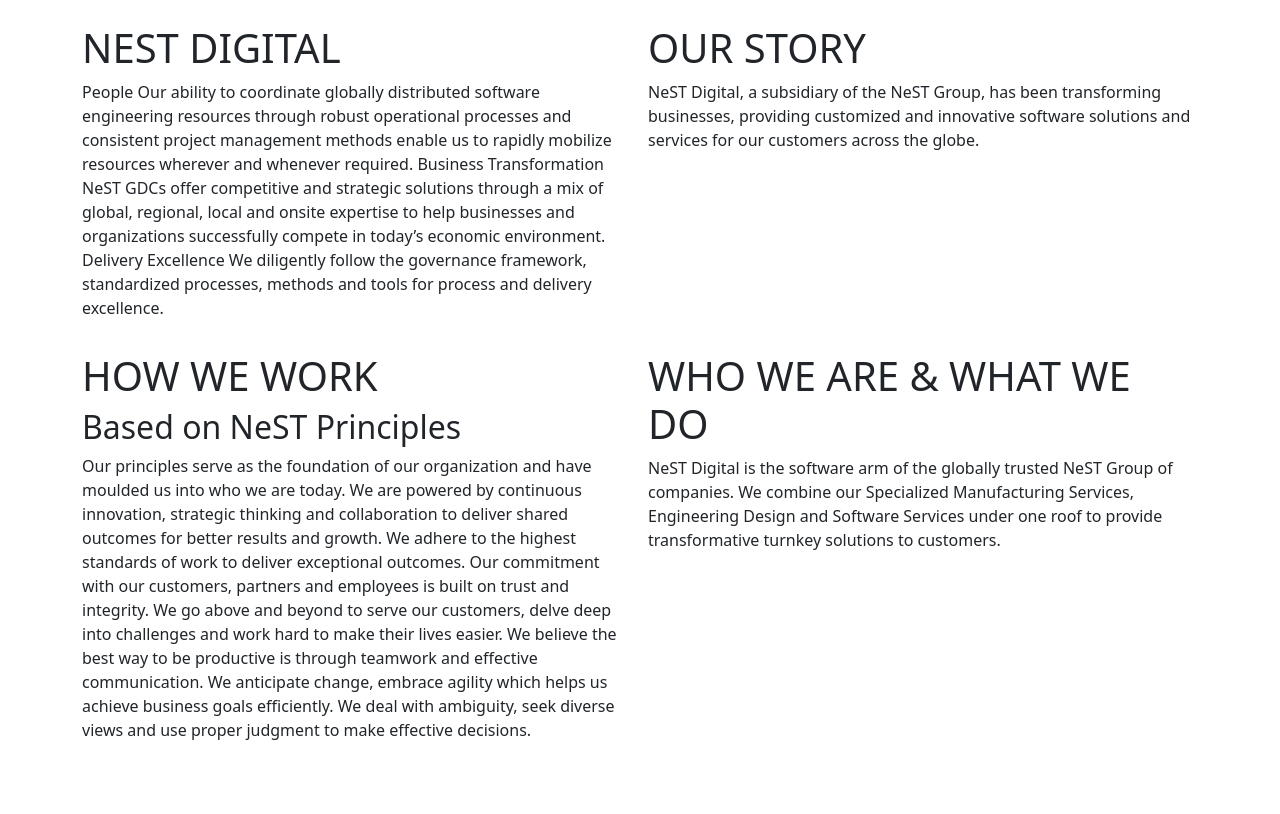
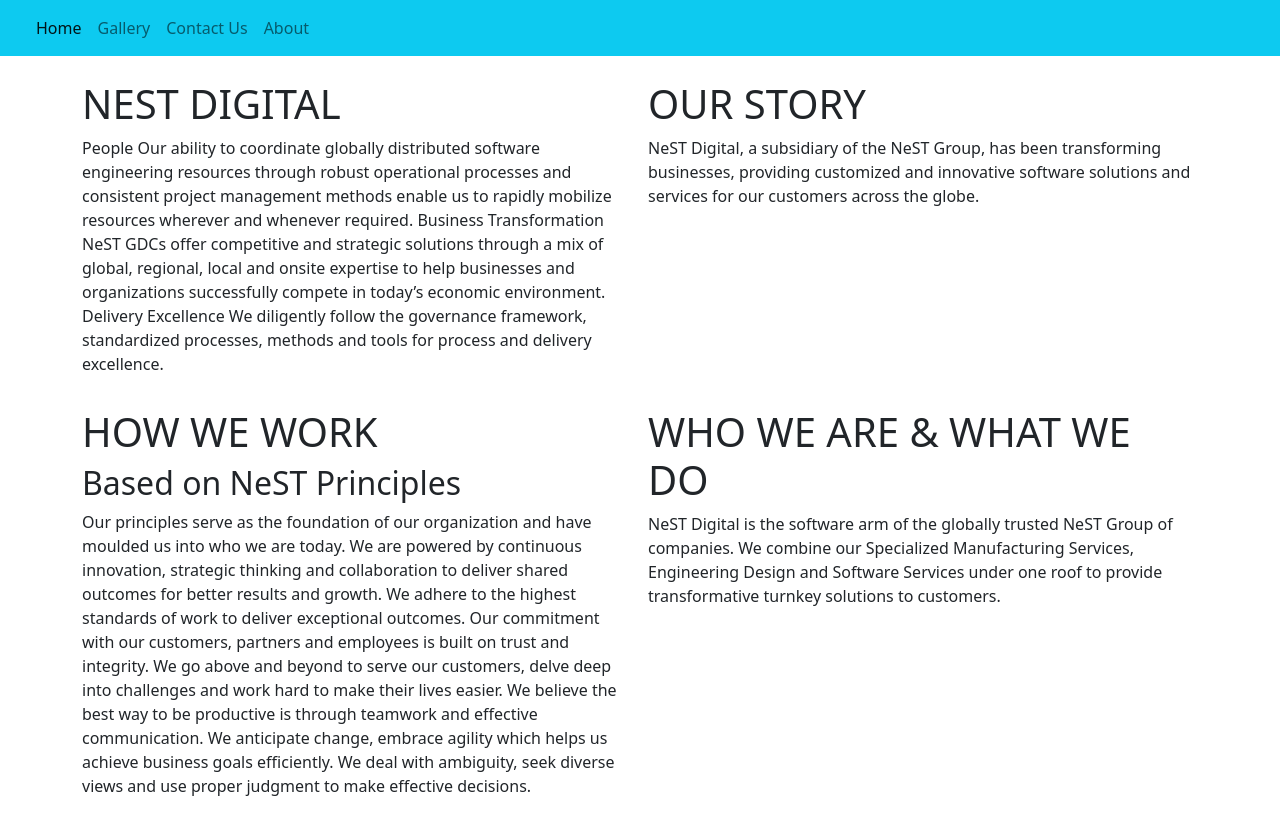
Before and after one commit to vishnubabu98/nestdigitalapp, an Angular app: page /about in a window 1280 px wide. Before the commit this address led to /. Built offline with nearby package versions, Linux system fonts and the light colour scheme.

Commit message:
add navbar in home

```diff
--- a/src/app/about/about.component.html
+++ b/src/app/about/about.component.html
@@ -1,5 +1,4 @@
-
-
+<app-navbar-home></app-navbar-home>
 <div class="container mt-4">
     <div class="row">
         <div class="col col-12 col-sm-12 col-md-12 col-lg-12 col-xl-12 col-xxl-12">
--- a/src/app/app.component.html
+++ b/src/app/app.component.html
@@ -1,2 +1,2 @@
-<app-about></app-about>
+
 <router-outlet></router-outlet>
--- a/src/app/app.module.ts
+++ b/src/app/app.module.ts
@@ -1,4 +1,4 @@
-import { NgModule } from '@angular/core';
+import { Component, NgModule } from '@angular/core';
 import { BrowserModule } from '@angular/platform-browser';
 
 import { AppRoutingModule } from './app-routing.module';
@@ -7,6 +7,27 @@
 import { ContactusComponent } from './contactus/contactus.component';
 import { GalleryComponent } from './gallery/gallery.component';
 import { AboutComponent } from './about/about.component';
+import { NavbarHomeComponent } from './navbar-home/navbar-home.component';
+import { Route, RouterModule, Routes } from '@angular/router';
+
+const myRoute:Routes=[
+  {
+    path:"",
+    component:IndexComponent
+  },
+  {
+    path:"gallery",
+    component:GalleryComponent
+  },
+  {
+    path:"contactus",
+    component:ContactusComponent
+  },
+  {
+    path:"about",
+    component:AboutComponent
+  }
+]
 
 @NgModule({
   declarations: [
@@ -14,11 +35,13 @@
     IndexComponent,
     ContactusComponent,
     GalleryComponent,
-    AboutComponent
+    AboutComponent,
+    NavbarHomeComponent
   ],
   imports: [
     BrowserModule,
-    AppRoutingModule
+    AppRoutingModule,
+    RouterModule.forRoot(myRoute)
   ],
   providers: [],
   bootstrap: [AppComponent]
--- a/src/app/contactus/contactus.component.html
+++ b/src/app/contactus/contactus.component.html
@@ -1,5 +1,4 @@
-
-
+<app-navbar-home></app-navbar-home>
 <div class="container mt-4">
     <div class="row">
         <div class="col col-12 col-sm-12 col-md-12 col-lg-12 col-xl-12 col-xxl-12">
--- a/src/app/gallery/gallery.component.html
+++ b/src/app/gallery/gallery.component.html
@@ -1,3 +1,4 @@
+<app-navbar-home></app-navbar-home>
 <div class="container">
     <div class="row">
         <div class="col col-12 col-sm-12 col-md-12 col-lg-12 col-xl-12 col-xxl-12">
--- a/src/app/index/index.component.html
+++ b/src/app/index/index.component.html
@@ -1,3 +1,4 @@
+<app-navbar-home></app-navbar-home>
 <div class="container">
     <div class="row">
         <div class="col col-12 col-sm-12 col-md-12 col-lg-12 col-xl-12 col-xxl-12">
--- /dev/null
+++ b/src/app/navbar-home/navbar-home.component.html
@@ -0,0 +1,24 @@
+<nav class="navbar navbar-expand-lg bg-info">
+    <div class="container-fluid">
+      <a class="navbar-brand" href=""></a>
+      <button class="navbar-toggler" type="button" data-bs-toggle="collapse" data-bs-target="#navbarNav" aria-controls="navbarNav" aria-expanded="false" aria-label="Toggle navigation">
+        <span class="navbar-toggler-icon"></span>
+      </button>
+      <div class="collapse navbar-collapse" id="navbarNav">
+        <ul class="navbar-nav">
+          <li class="nav-item">
+            <a class="nav-link active" aria-current="page" routerLink="/">Home</a>
+          </li>
+          <li class="nav-item">
+            <a class="nav-link" routerLink="/gallery">Gallery</a>
+          </li>
+          <li class="nav-item">
+            <a class="nav-link" routerLink="/contactus">Contact Us</a>
+          </li>
+          <li class="nav-item">
+            <a class="nav-link" routerLink="/about">About</a>
+          </li>
+        </ul>
+      </div>
+    </div>
+  </nav>
```
Also changed, not shown: src/app/navbar-home/navbar-home.component.ts (added, +10 -0 lines), src/app/navbar-home/navbar-home.component.css (added).
